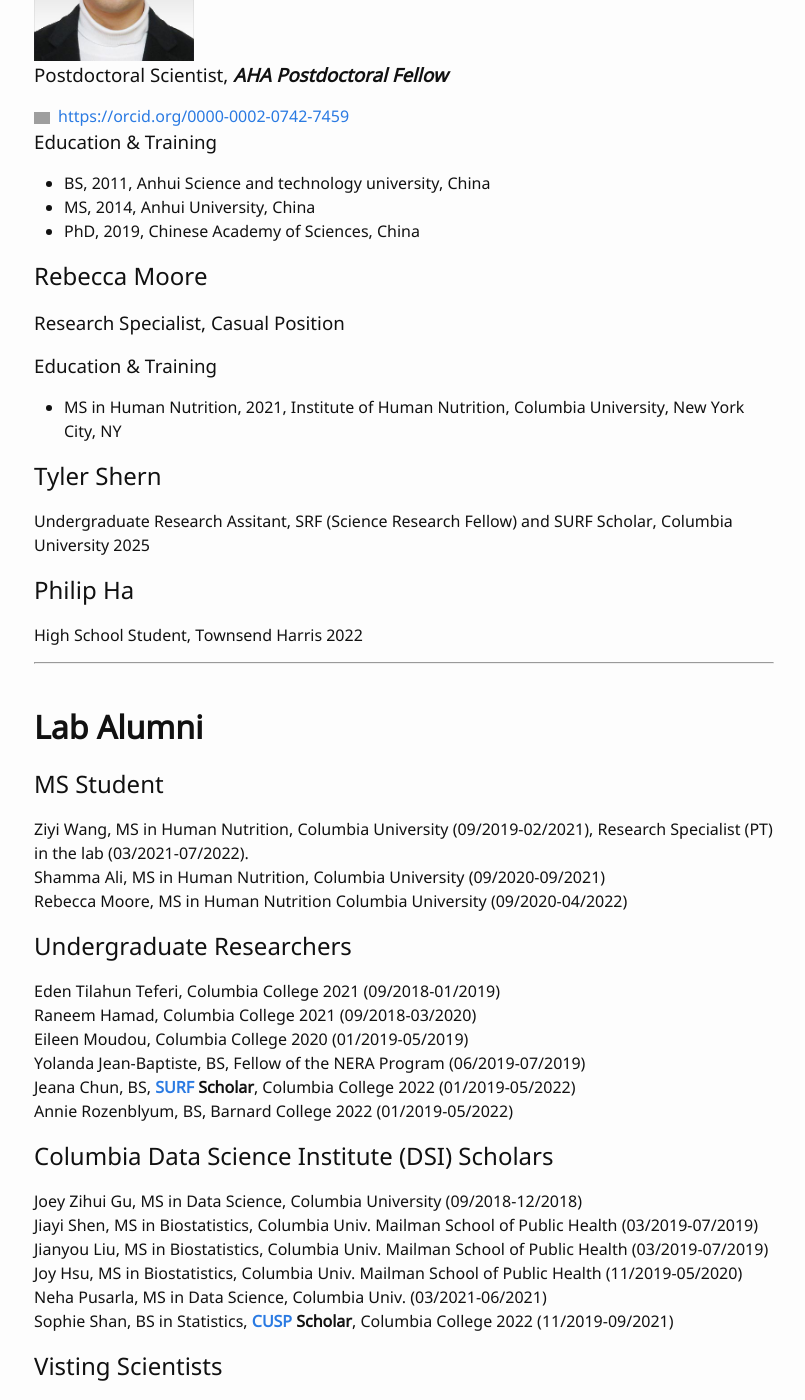
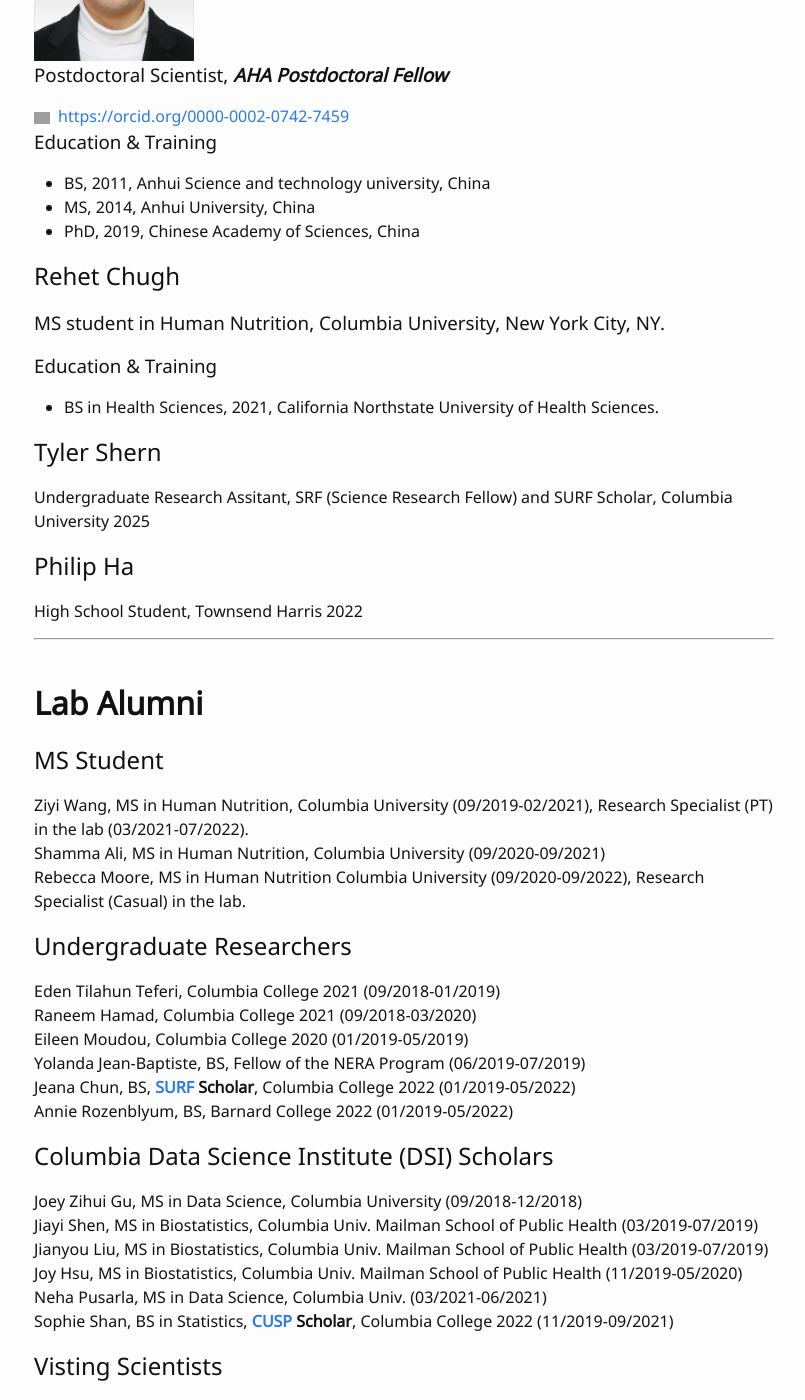
Before and after one commit to hanruizhang/zhanglab, a Jekyll site: the page built from 2_People.md, in a window 1280 px wide and 1400 px high, scrolled down 2191 px. Shown: the whole window, without its empty margins (236-1041 px from the left). Built offline with Jekyll 4.4.1, drawn with Linux system fonts in a browser that asks for light colours; comment, search, counter and statistics services are not loaded; grey boxes are pictures that could not be loaded.

Commit message:
Update 2_People.md

```diff
--- a/2_People.md
+++ b/2_People.md
@@ -72,10 +72,10 @@ I am interested in the functional interrogation of coronary artery disease-assoc
 - MS, 2014, Anhui University, China
 - PhD, 2019, Chinese Academy of Sciences, China
 
-## Rebecca Moore
-### Research Specialist, Casual Position
+## Rehet Chugh
+### MS student in Human Nutrition, Columbia University, New York City, NY.
 ### Education & Training
-- MS in Human Nutrition, 2021, Institute of Human Nutrition, Columbia University, New York City, NY
+- BS in Health Sciences, 2021, California Northstate University of Health Sciences.
 
 ## Tyler Shern
 #### Undergraduate Research Assitant, SRF (Science Research Fellow) and SURF Scholar, Columbia University 2025
@@ -90,7 +90,7 @@ I am interested in the functional interrogation of coronary artery disease-assoc
 ## MS Student
 Ziyi Wang, MS in Human Nutrition, Columbia University (09/2019-02/2021), Research Specialist (PT) in the lab (03/2021-07/2022).
 Shamma Ali, MS in Human Nutrition, Columbia University (09/2020-09/2021)
-Rebecca Moore, MS in Human Nutrition Columbia University (09/2020-04/2022)
+Rebecca Moore, MS in Human Nutrition Columbia University (09/2020-09/2022), Research Specialist (Casual) in the lab.
 
 ## Undergraduate Researchers
 Eden Tilahun Teferi, Columbia College 2021 (09/2018-01/2019)
```
